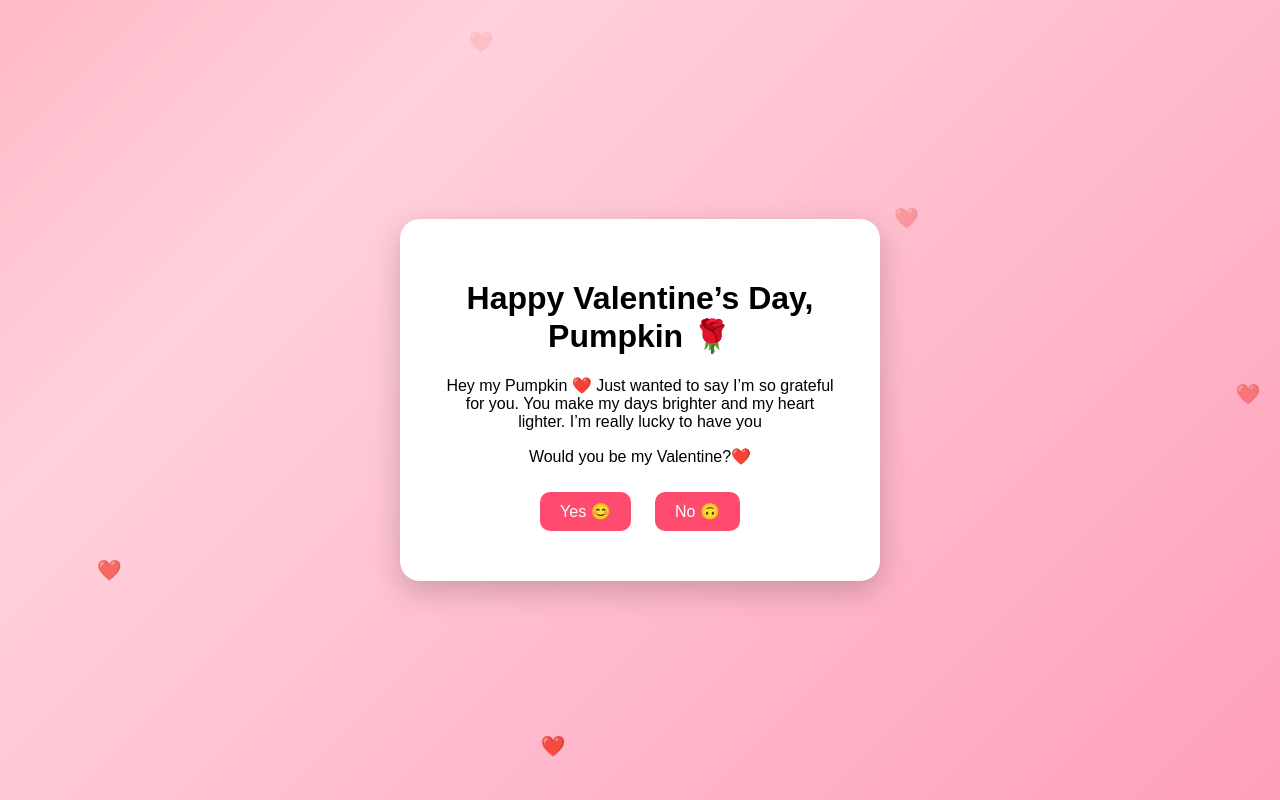
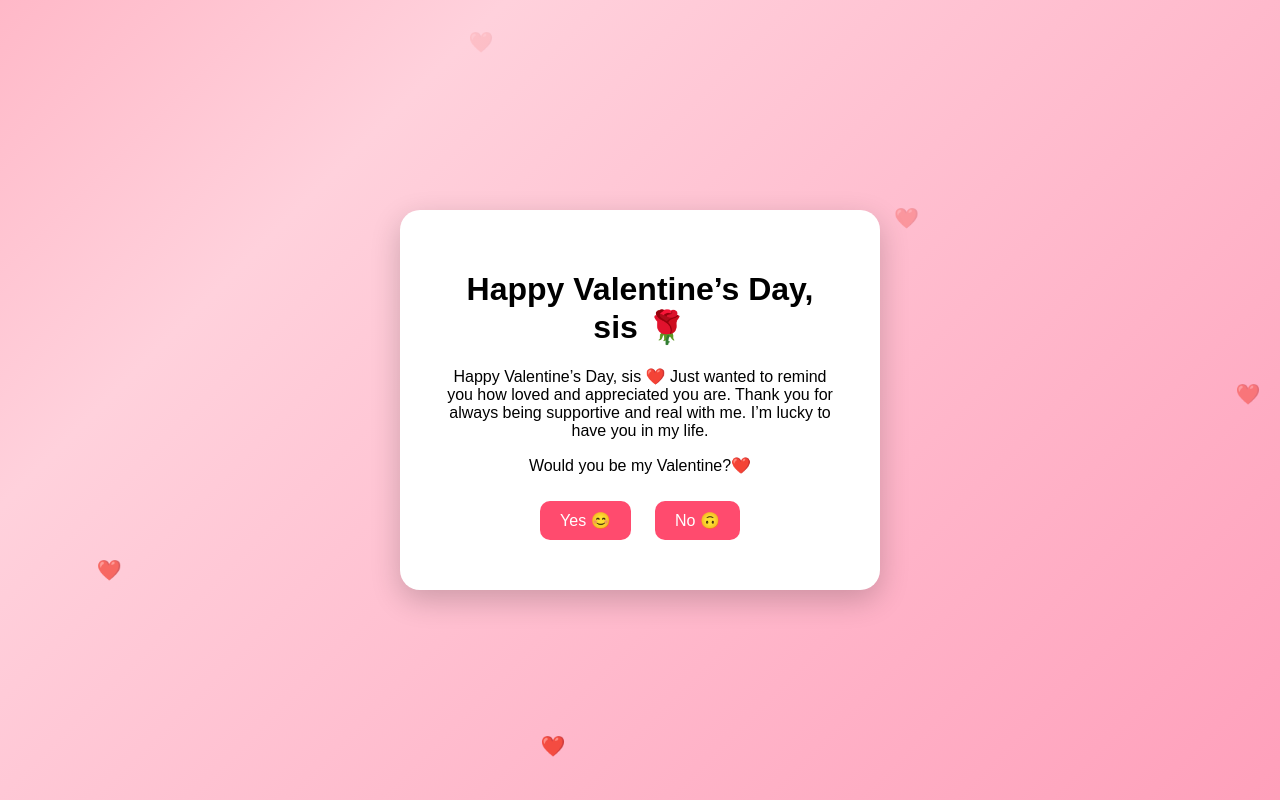
Before and after one commit to Kamog3lo-tech/KGVal, a plain HTML site: page index.html in a window 1280 px wide. Drawn offline with Linux system fonts and the light colour scheme.

Commit message:
Update index.html

```diff
--- a/index.html
+++ b/index.html
@@ -55,9 +55,9 @@ button:hover {
 <body>
 
 <div class="card">
-    <h1>Happy Valentine’s Day, Pumpkin 🌹</h1>
+    <h1>Happy Valentine’s Day, sis 🌹</h1>
 
-    <p>Hey my Pumpkin ❤️ Just wanted to say I’m so grateful for you. You make my days brighter and my heart lighter. I’m really lucky to have you</p>
+    <p>Happy Valentine’s Day, sis ❤️ Just wanted to remind you how loved and appreciated you are. Thank you for always being supportive and real with me. I’m lucky to have you in my life.</p>
     <p>Would you be my Valentine?❤️</p>
     <button onclick="yesClicked()">Yes 😊</button>
     <button onmouseover="moveButton(this)">No 🙃</button>
```
